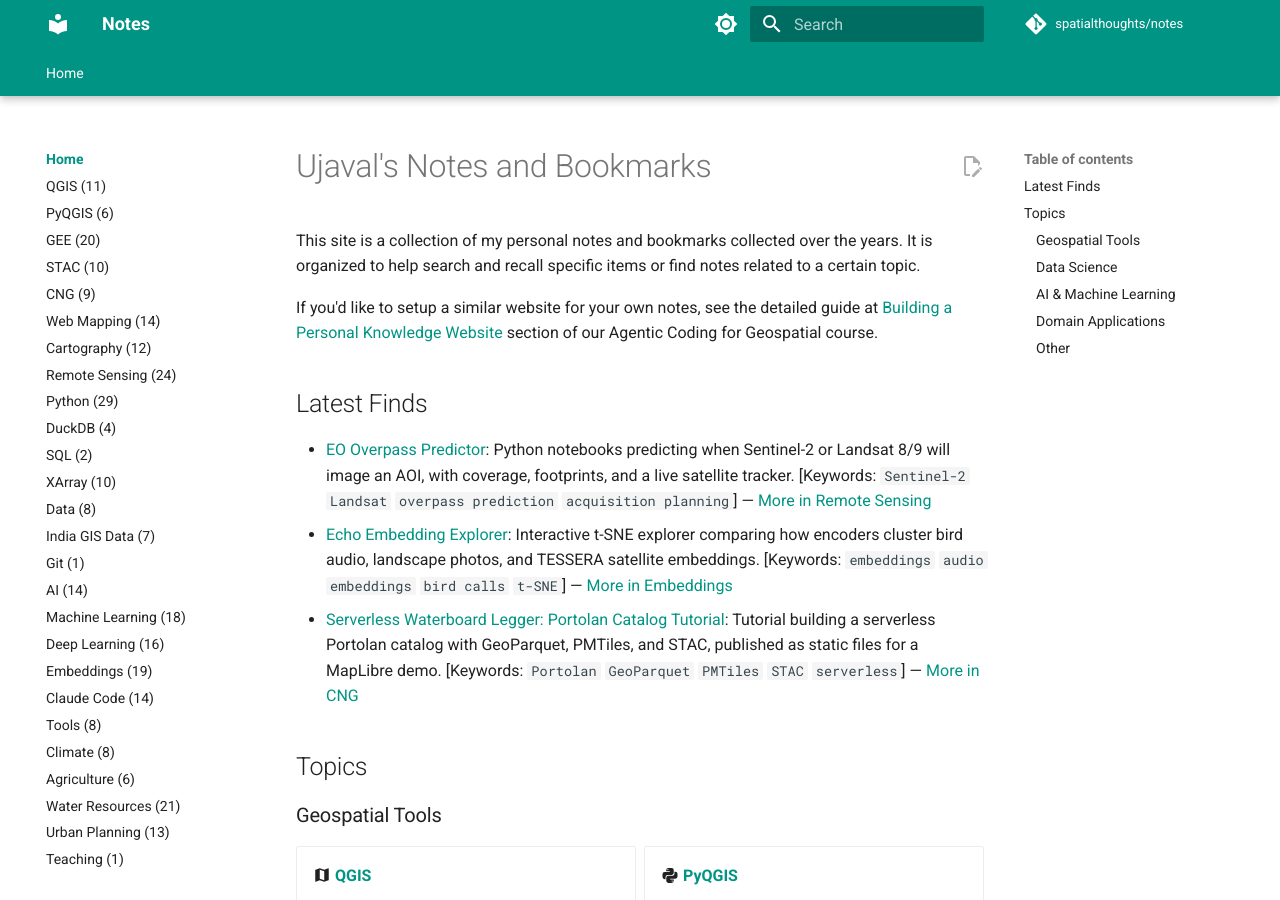
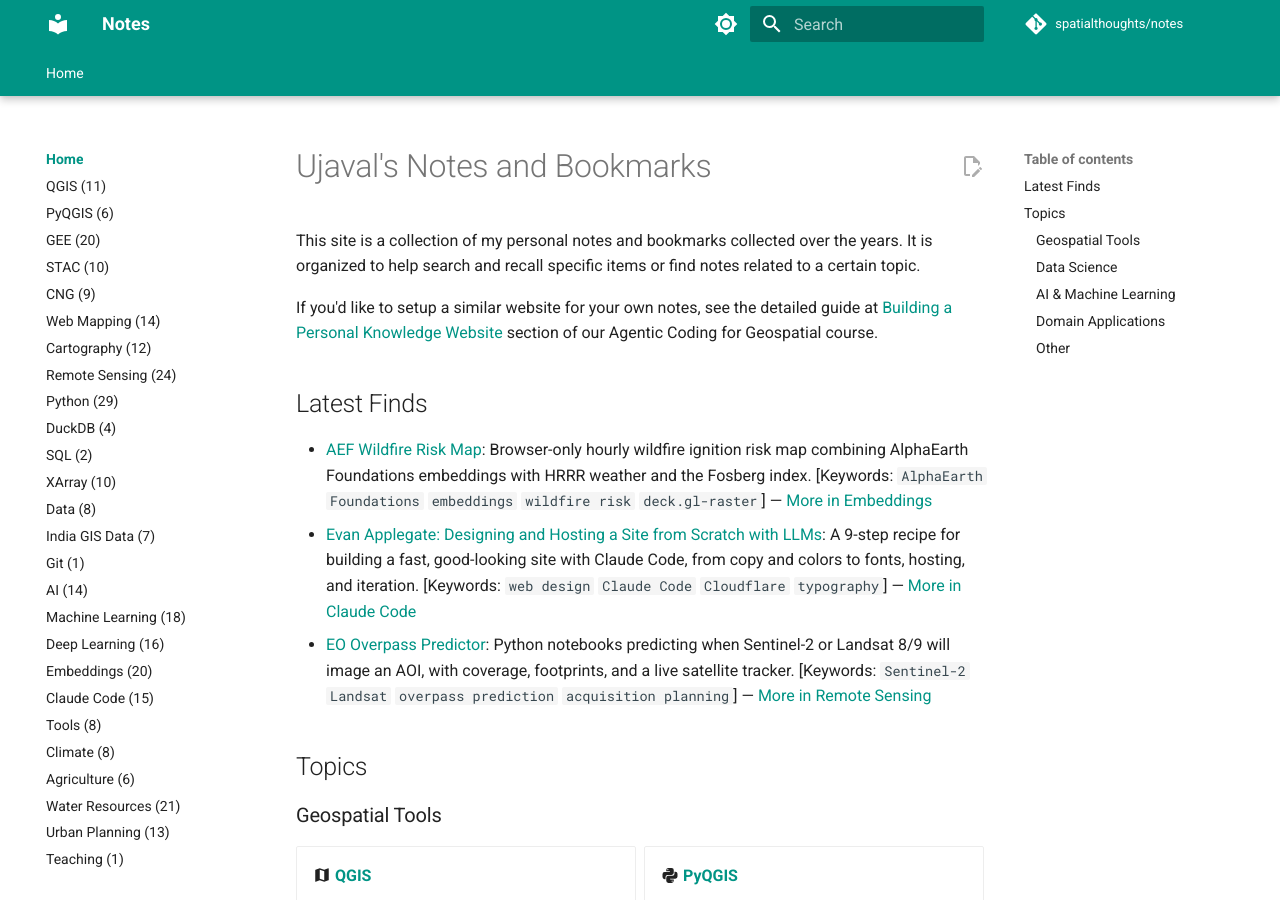
Before and after one commit to spatialthoughts/notes, an MkDocs documentation site: the page built from notes/index.md, in a window 1280 px wide and 900 px high. Built offline with MkDocs 1.6.1 and Material for MkDocs 9.7.7, drawn with Linux system fonts in a browser that asks for light colours; comment, search, counter and statistics services are not loaded.

Commit message:
Ingest AEF wildfire risk map and Evan Applegate site-building notes
Co-Authored-By: Claude Opus 5.5 <noreply@anthropic.com>

```diff
--- a/notes/index.md
+++ b/notes/index.md
@@ -6,9 +6,9 @@ If you'd like to setup a similar website for your own notes, see the detailed gu
 
 ## Latest Finds
 
+- [AEF Wildfire Risk Map](https://github.com/kentstephen/aef-landcover-fosberg-cog): Browser-only hourly wildfire ignition risk map combining AlphaEarth Foundations embeddings with HRRR weather and the Fosberg index. [Keywords: `AlphaEarth Foundations` `embeddings` `wildfire risk` `deck.gl-raster`] — [More in Embeddings](Embeddings.md)
+- [Evan Applegate: Designing and Hosting a Site from Scratch with LLMs](https://x.com/youwillmakemaps/status/2115984033201148376): A 9-step recipe for building a fast, good-looking site with Claude Code, from copy and colors to fonts, hosting, and iteration. [Keywords: `web design` `Claude Code` `Cloudflare` `typography`] — [More in Claude Code](Claude_Code.md)
 - [EO Overpass Predictor](https://github.com/julianManning/eo-overpass-predictor): Python notebooks predicting when Sentinel-2 or Landsat 8/9 will image an AOI, with coverage, footprints, and a live satellite tracker. [Keywords: `Sentinel-2` `Landsat` `overpass prediction` `acquisition planning`] — [More in Remote Sensing](Remote_Sensing.md)
-- [Echo Embedding Explorer](https://echo-embedding-explorer.vercel.app/?tab=audio&layout=perch_v2_pooled&label=species): Interactive t-SNE explorer comparing how encoders cluster bird audio, landscape photos, and TESSERA satellite embeddings. [Keywords: `embeddings` `audio embeddings` `bird calls` `t-SNE`] — [More in Embeddings](Embeddings.md)
-- [Serverless Waterboard Legger: Portolan Catalog Tutorial](https://github.com/bertt/hhrlegger/blob/main/README.md): Tutorial building a serverless Portolan catalog with GeoParquet, PMTiles, and STAC, published as static files for a MapLibre demo. [Keywords: `Portolan` `GeoParquet` `PMTiles` `STAC` `serverless`] — [More in CNG](CNG.md)
 
 ## Topics
 
```
Also changed, not shown: notes/Claude_Code.md (+3 -1 lines), notes/Embeddings.md (+3 -1 lines).
